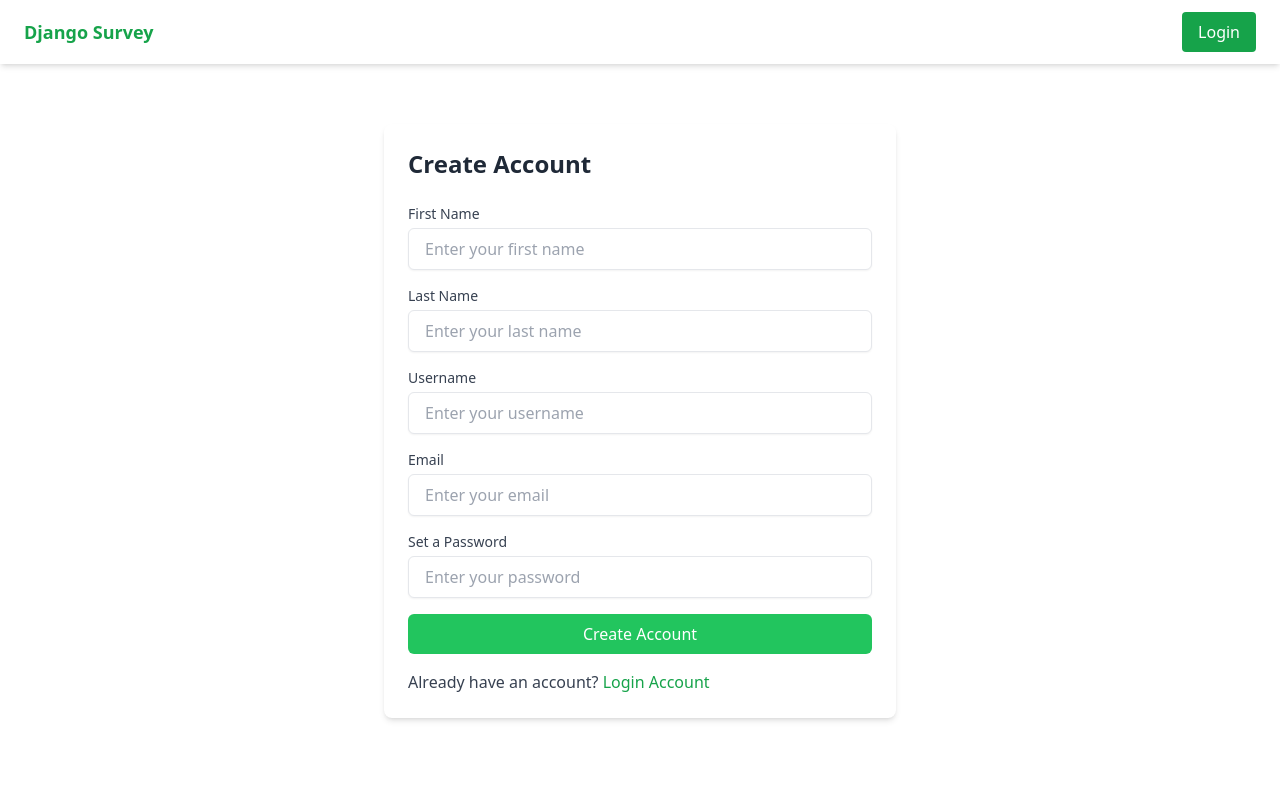
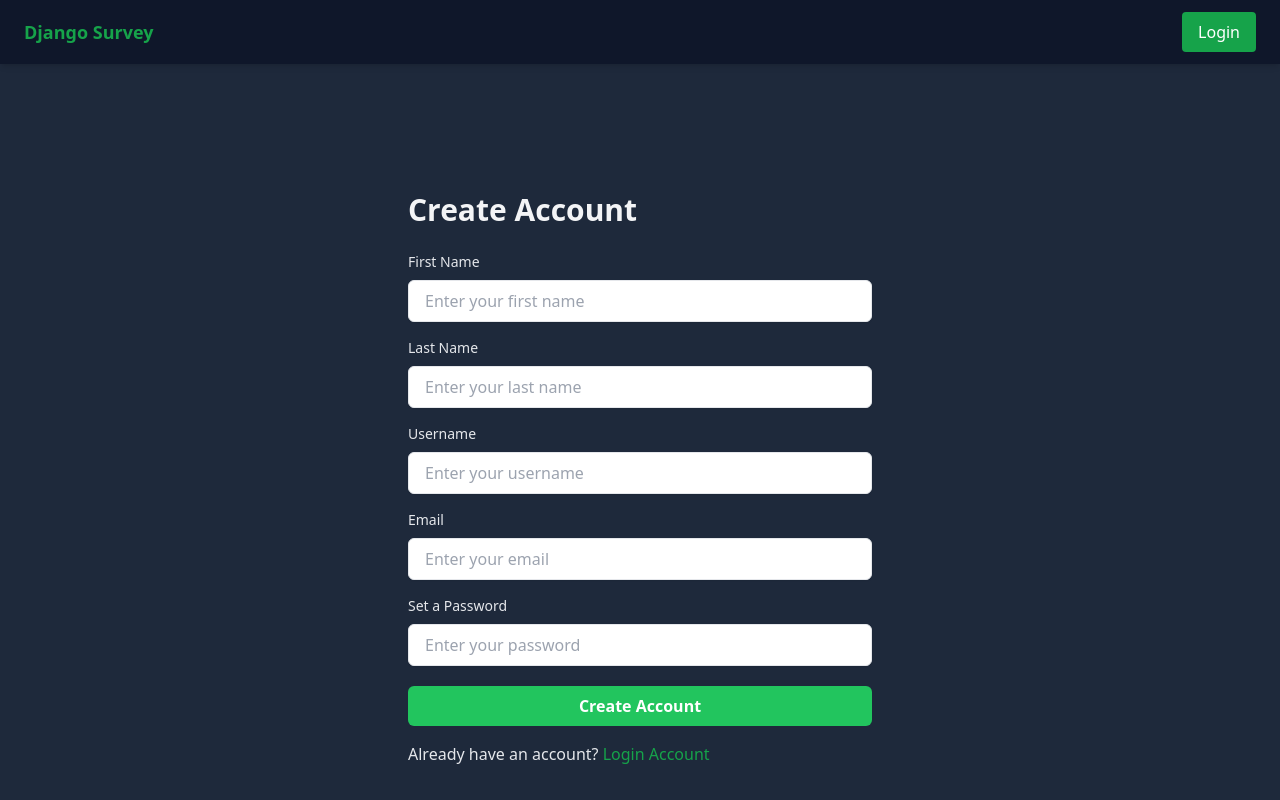
Before and after one commit to SankalpPimpalkar/Survey-App-with-Django, a Django app: page /auth/register/ in a window 1280 px wide. Run offline with Django 5.2, Linux system fonts and the light colour scheme; some libraries are stand-ins or nearby versions.

Commit message:
Added DarkTheme

```diff
--- a/app/templates/auth/register.html
+++ b/app/templates/auth/register.html
@@ -5,57 +5,57 @@ Create Account
 {% endblock %}
 
 {% block content %}
-<div class="max-w-lg mx-auto mt-10 bg-white p-6 rounded-lg shadow-md">
-        <h2 class="text-2xl font-bold text-gray-800 mb-6 text-start">
+<div class="max-w-lg mx-auto mt-10 px-3 py-6 md:px-6 rounded-lg">
+        <h2 class="text-3xl font-extrabold text-gray-100 mb-6 text-start">
             Create Account
         </h2>
         <form method="post" class="space-y-4">
             {% csrf_token %}
             <!-- First Name -->
             <div>
-                <label for="first_name" class="block text-sm font-medium text-gray-700">First Name</label>
+                <label for="first_name" class="block text-sm font-medium text-gray-200">First Name</label>
                 <input type="text" id="first_name" name="first_name"
-                    class="w-full mt-1 px-4 py-2 rounded-md shadow-sm focus:ring-2 focus:ring-green-600 outline-none border border-gray-200"
+                    class="w-full mt-2 px-4 py-2 rounded-md shadow-sm outline-none border border-gray-200"
                     placeholder="Enter your first name" required>
             </div>
             <!-- Last Name -->
             <div>
-                <label for="last_name" class="block text-sm font-medium text-gray-700">Last Name</label>
+                <label for="last_name" class="block text-sm font-medium text-gray-200">Last Name</label>
                 <input type="text" id="last_name" name="last_name"
-                    class="w-full mt-1 px-4 py-2 rounded-md shadow-sm focus:ring-2 focus:ring-green-600 outline-none border border-gray-200"
+                    class="w-full mt-2 px-4 py-2 rounded-md shadow-sm outline-none border border-gray-200"
                     placeholder="Enter your last name" required>
             </div>
             <!-- Username -->
             <div>
-                <label for="username" class="block text-sm font-medium text-gray-700">Username</label>
+                <label for="username" class="block text-sm font-medium text-gray-200">Username</label>
                 <input type="text" id="username" name="username"
-                    class="w-full mt-1 px-4 py-2 rounded-md shadow-sm focus:ring-2 focus:ring-green-600 outline-none border border-gray-200"
+                    class="w-full mt-2 px-4 py-2 rounded-md shadow-sm outline-none border border-gray-200"
                     placeholder="Enter your username" required>
             </div>
             <!-- Email -->
             <div>
-                <label for="email" class="block text-sm font-medium text-gray-700">Email</label>
+                <label for="email" class="block text-sm font-medium text-gray-200">Email</label>
                 <input type="email" id="email" name="email"
-                    class="w-full mt-1 px-4 py-2 rounded-md shadow-sm focus:ring-2 focus:ring-green-600 outline-none border border-gray-200"
+                    class="w-full mt-2 px-4 py-2 rounded-md shadow-sm outline-none border border-gray-200"
                     placeholder="Enter your email" required>
             </div>
             <!-- Password -->
             <div>
-                <label for="password" class="block text-sm font-medium text-gray-700">Set a Password</label>
+                <label for="password" class="block text-sm font-medium text-gray-200">Set a Password</label>
                 <input type="password" id="password" name="password"
-                    class="w-full mt-1 px-4 py-2 rounded-md shadow-sm focus:ring-2 focus:ring-green-600 outline-none border border-gray-200"
+                    class="w-full mt-2 px-4 py-2 rounded-md shadow-sm outline-none border border-gray-200"
                     placeholder="Enter your password" required>
             </div>
             <!-- Submit Button -->
             <div>
                 <button type="submit"
-                    class="w-full bg-green-500 text-white py-2 px-4 rounded-md font-medium hover:bg-green-600 transition duration-300">
+                    class="w-full bg-green-500 text-white mt-1 py-2 px-4 rounded-md font-semibold hover:bg-green-600 transition duration-300">
                     Create Account
                 </button>
             </div>
         </form>
 
-        <p class="font-medium mt-4 text-gray-700">
+        <p class="font-medium mt-4 text-gray-200">
             Already have an account?
             <a class="text-green-600" href="{% url "login" %}">
                 Login Account
--- a/app/templates/layout.html
+++ b/app/templates/layout.html
@@ -1,37 +1,37 @@
-<!DOCTYPE html>
+<!doctype html>
 <html lang="en">
     <head>
-    <meta charset="UTF-8">
-    <meta name="viewport" content="width=device-width, initial-scale=1.0">
+        <meta charset="UTF-8" />
+        <meta name="viewport" content="width=device-width, initial-scale=1.0" />
         <script src="https://cdn.tailwindcss.com"></script>
-    <title>
-        {% block title %}
-            Default Title
-        {% endblock %}
-    </title>
+        <title>{% block title %} Default Title {% endblock %}</title>
     </head>
-<body>
-    <nav class="flex items-center justify-between text-green-600 px-6 py-3 shadow-md">
+    <body class="w-full h-dvh">
+        <nav
+            class="flex fixed top-0 w-full items-center justify-between text-green-600 px-6 py-3 shadow-md bg-slate-900"
+        >
             <h1 class="text-lg font-semibold">
-            <a href="/">
-                Django Survey
-            </a>
+                <a href="/"> Django Survey </a>
             </h1>
             {% if user.is_authenticated %}
-            <a href="{% url 'logout' %}" class="bg-red-600 text-white font-medium py-2 px-4 rounded hover:bg-red-700 transition duration-300">
+            <a
+                href="{% url 'logout' %}"
+                class="bg-red-600 text-white font-medium py-2 px-4 rounded hover:bg-red-700 transition duration-300"
+            >
                 Logout
             </a>
             {% else %}
-            <a href="{% url 'login' %}" class="bg-green-600 text-white font-medium py-2 px-4 rounded hover:bg-green-700 transition duration-300">
+            <a
+                href="{% url 'login' %}"
+                class="bg-green-600 text-white font-medium py-2 px-4 rounded hover:bg-green-700 transition duration-300"
+            >
                 Login
             </a>
             {% endif %}
         </nav>
 
-    <div class="p-5 w-full">
-        {% block content %}
-            It's a default content
-        {% endblock %}
+        <div class="p-5 w-full h-full bg-slate-800 pt-20 md:pt-32">
+            {% block content %} It's a default content {% endblock %}
         </div>
     </body>
 </html>
--- a/survey/settings.py
+++ b/survey/settings.py
@@ -85,7 +85,7 @@ WSGI_APPLICATION = 'survey.wsgi.application'
 
 # ----------- POSTGRESQL
 
-import dj_database_url
+import dj_database_url # type: ignore
 
 DATABASES = {
     'default': dj_database_url.parse(
```
Also changed, not shown: app/templates/auth/login.html (+8 -8 lines), app/templates/survey/home.html (+6 -6 lines). Lines whose indentation alone changed are shown as unchanged.
